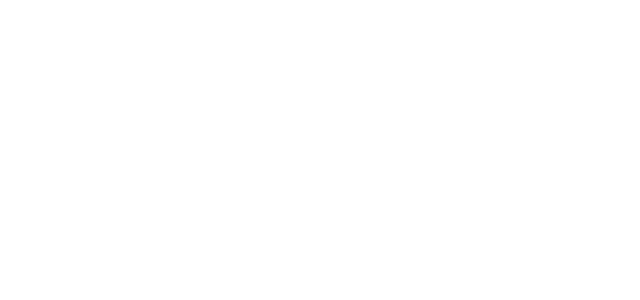
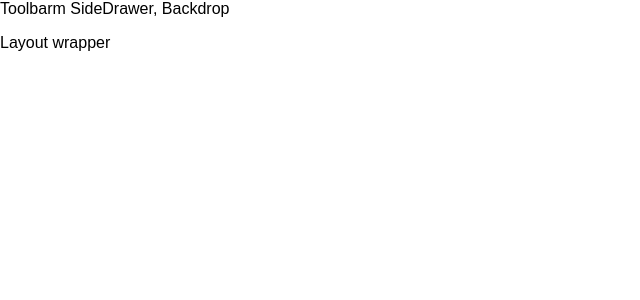
Before and after one commit to Jason-Carrillo/React-Burger, a React app: page / in a window 1280 px wide. Shown: the top 300 px of the page, without its empty margins (0-640 px from the left). Built offline with nearby package versions, Linux system fonts and the light colour scheme.

Commit message:
added import of layout testing placeholder for layout =

```diff
--- a/src/App.js
+++ b/src/App.js
@@ -1,10 +1,14 @@
 import React, { Component } from 'react';
+
+import Layout from './Components/Layout/Layout'
 
 class App extends Component {
     render() {
       return (
           <div>
-
+            <Layout>
+                <p>Layout wrapper</p>
+            </Layout>
           </div>
       )};
 }
--- a/src/Components/Layout/Layout.js
+++ b/src/Components/Layout/Layout.js
@@ -1,4 +1,5 @@
 import React from 'react';
+import Aux from '../../hoc/Aux'
 
 const layout = (props) => (
     <Aux>
--- a/src/hoc/Aux.js
+++ b/src/hoc/Aux.js
@@ -0,0 +1,3 @@
+const aux = (props) => props.children;
+
+export default aux;
```
